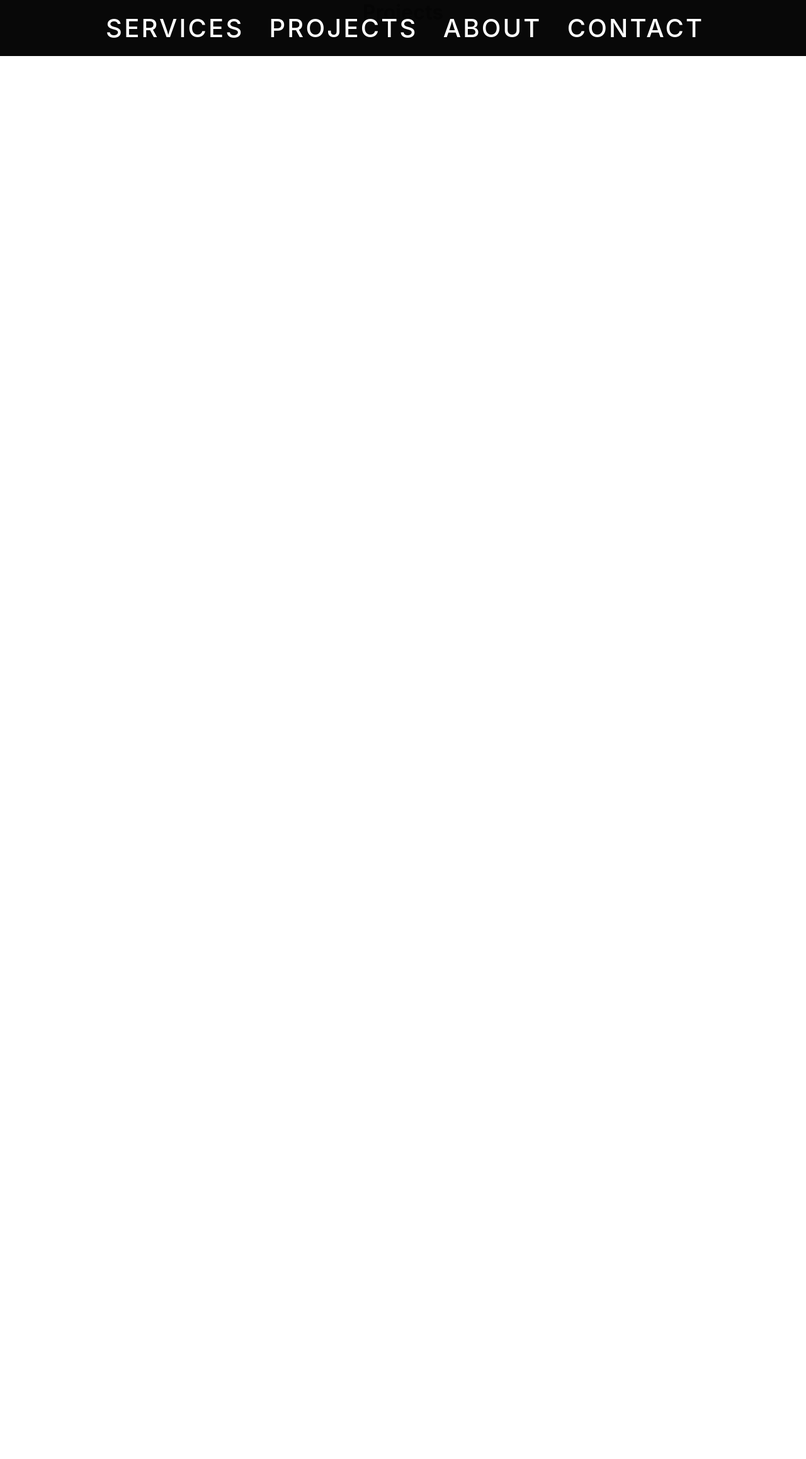
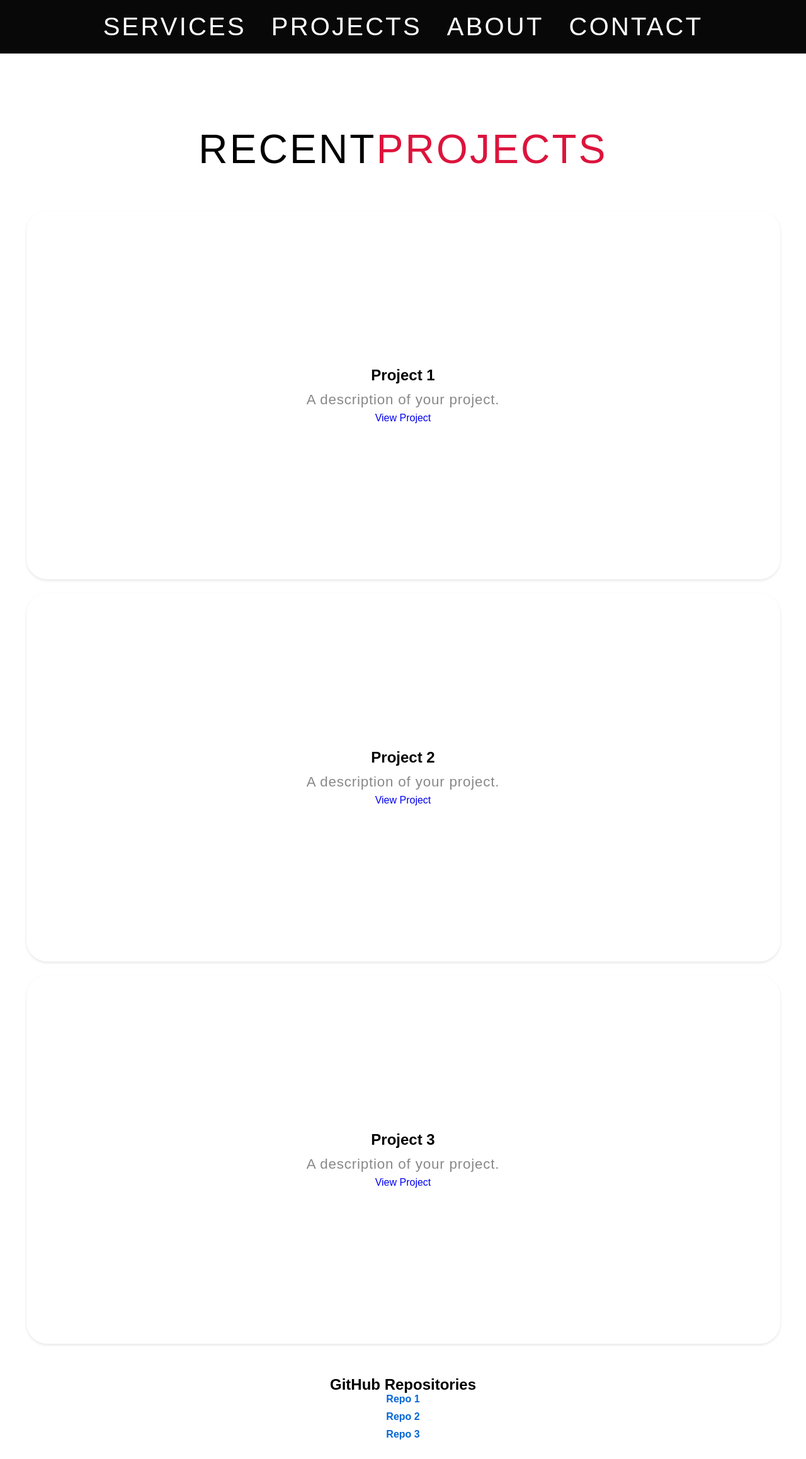
Before and after one commit to TumiDev10/portfolio-, a React (Create React App) app: page /projects in a window 1280 px wide. Shown: the whole page at 63% size. Before the commit the page ends 800 px from the top, so only its background shows below. Built offline with nearby package versions, Linux system fonts and the light colour scheme.

Commit message:
added style

```diff
--- a/src/Components/NavBar.css
+++ b/src/Components/NavBar.css
@@ -7,6 +7,14 @@
     top: 0;
     width: 100vw;
     height: auto;
+}
+
+#hero {
+    background-image: url(../images/Home.jpeg);
+    background-size: cover;
+    background-position: top center;
+    position: relative;
+    z-index: 1;
 }
 
 #header .header {
@@ -190,7 +198,7 @@ li {
     color: transparent;
     animation: text_reveal 0.5s ease forwards;
     animation-delay: 1s;
-    margin-top: -19%;
+    /* margin-top: -19%; */
 }
 
 #hero h1:nth-child(1) span {
@@ -245,7 +253,7 @@ li {
     font-size: 2rem;
     text-transform: uppercase;
     letter-spacing: 0.1rem;
-    margin-top: -15px;
+    margin-top: 33px;
     transition: 0.3s ease;
     transition-property: background-color, color;
     margin-left: -30%;
--- /dev/null
+++ b/src/Components/Projects.css
@@ -0,0 +1,84 @@
+body {
+    font-family: Arial, sans-serif;
+    margin: 0;
+    padding: 20px;
+  }
+
+  h1 {
+    text-align: center;
+  }
+
+  .projects-container {
+    display: flex;
+    flex-wrap: wrap;
+    flex-direction: column;
+    align-content: space-around;
+    margin-top: 4%;
+  }
+
+  .project-card {
+    width: 100%;
+    max-width: 1197px;
+    margin: 11px auto;
+    padding: 247px;
+    border-radius: 33px;
+    box-shadow: 0 2px 4px rgba(0, 0, 0, 0.1);
+    text-align: center;
+  }
+
+  .project-card h2 {
+    margin-top: 0;
+  }
+
+  .project-card p {
+    color: #888;
+  }
+
+  .github-repos {
+    margin-top: 40px;
+    text-align: center;
+  }
+
+  .github-repo {
+    margin-bottom: 10px;
+  }
+
+  .github-repo a {
+    display: block;
+    color: #0366d6;
+    text-decoration: none;
+    font-weight: bold;
+  }
+
+  #projects .projects-header h1 {
+    margin-bottom: 50px;
+  }
+
+  .section-title {
+    font-size: 4rem;
+    font-weight: 300;
+    color: black;
+    margin-bottom: 10px;
+    text-transform: uppercase;
+    letter-spacing: 0.2rem;
+    text-align: center;
+  }
+
+  .section-title span {
+    color: crimson;
+  }
+
+  @media (max-width: 768px) {
+    .project-card {
+      width: 100%;
+      max-width: 400px;
+      margin: 11px auto;
+    }
+
+  .section-title {
+    width: 100%;
+    max-width: 400px;
+      margin: 11px auto;
+  }
+
+  }
--- a/src/Components/Projects.js
+++ b/src/Components/Projects.js
@@ -1,11 +1,65 @@
-import React from "react";
+import React from 'react';
+import './Projects.css';
+
+const projects = [
+  {
+    name: 'Project 1',
+    description: 'A description of your project.',
+    link: '#'
+  },
+  {
+    name: 'Project 2',
+    description: 'A description of your project.',
+    link: '#'
+  },
+  {
+    name: 'Project 3',
+    description: 'A description of your project.',
+    link: '#'
+  }
+];
+
+const githubRepos = [
+  {
+    name: 'Repo 1',
+    link: 'https://github.com/your-username/repo1'
+  },
+  {
+    name: 'Repo 2',
+    link: 'https://github.com/your-username/repo2'
+  },
+  {
+    name: 'Repo 3',
+    link: 'https://github.com/your-username/repo3'
+  }
+];
 
 function Projects() {
-    return(
-        <div>
-            <h1>Projects</h1>
-        </div>
-    )
+  return (
+    <div className="App">
+      <h1 style={{marginTop: '180px'}} class="section-title">
+        Recent
+        <span>Projects</span>
+      </h1>
+      <div className="projects-container">
+        {projects.map((project, index) => (
+          <div className="project-card" key={index}>
+            <h2>{project.name}</h2>
+            <p>{project.description}</p>
+            <a href={project.link}>View Project</a>
+          </div>
+        ))}
+      </div>
+      <div className="github-repos">
+        <h2>GitHub Repositories</h2>
+        {githubRepos.map((repo, index) => (
+          <div className="github-repo" key={index}>
+            <a href={repo.link}>{repo.name}</a>
+          </div>
+        ))}
+      </div>
+    </div>
+  );
 }
 
 export default Projects;
--- a/src/Components/Services.css
+++ b/src/Components/Services.css
@@ -83,9 +83,10 @@ p {
 }
 
 img {
-    height: 100%;
-    width: 100%;
+    height: 150%;
+    width: 150%;
     object-fit: cover;
+
 }
 
 #services .service-item h2 {
@@ -93,6 +94,7 @@ img {
     color: white;
     margin-bottom: 10px;
     text-transform: uppercase;
+    margin-top: 37px;
 }
 
 #services .service-item p {
--- a/src/Components/Services.js
+++ b/src/Components/Services.js
@@ -8,13 +8,13 @@ function Services() {
             <section id="services">
                 <div class="services container">
                     <div class="service-top">
-                        <h1 class="section-title">
+                        <h1 style={{marginTop: '20%'}} class="section-title">
                             Serv
                             <span>i</span>
                             ces
                         </h1>
                         <p>
-                             My web design service provides you with a customized website design that's perfect for your business or personal site. I will be working with you to create a design that matches your brand, while giving your customers a seamless user experience that will delight them!
+                        As a full stack developer, I provide comprehensive web development services to meet all your project requirements. With expertise in both front-end and back-end development, I ensure a seamless and efficient development process from start to finish. Here's what you can expect from my services:
                         </p>
                     </div>
                     <div class="service-bottom">
@@ -23,11 +23,66 @@ function Services() {
                                 <img src="https://img.icons8.com/bubbles/100/000000/services.png"></img>
 
                             </div>
-                            <h2>Android applications development services</h2>
+                            <h2>Captivating Front-end development</h2>
                             <p>
-                                The number of people who own Android devices is growing year over year. You certainly want to offer your unique solution to this wide user base! I develop Android apps for various devices using the Java and Kotlin programming languages and Google’s own development tools and guidelines.
+                            I create visually appealing and user-friendly interfaces using the latest web technologies like React.js, React Native, HTML, CSS, and JavaScript.
+                            Your website will be responsive and optimized for various devices and screen sizes, ensuring a consistent experience for your users.
+                            I bring your web pages to life with interactive features, animations, and transitions, enhancing user engagement.
                             </p>
                         </div>
+
+                        <div class="service-item">
+                            <div class="icon">
+                                <img src="https://img.icons8.com/bubbles/100/000000/services.png"></img>
+                            </div>
+                            <h2>Powerful Back-end Development:</h2>
+                            <p>
+                            I develop robust server-side applications using languages like Java, or Node.js, ensuring efficient handling of your business logic.
+                            Database management is my expertise, and I design and implement scalable databases with proper data modeling and querying techniques.
+                            I seamlessly integrate RESTful APIs to facilitate smooth communication between your front-end and back-end components.
+                            Security is a priority, and I implement measures to protect your application against common vulnerabilities.
+                            </p>
+                        </div>
+
+                        <div class="service-item">
+                            <div class="icon">
+                                <img src="https://img.icons8.com/bubbles/100/000000/services.png"></img>
+                            </div>
+                            <h2>Efficient Database Management:</h2>
+                            <p>
+                            I design and set up databases based on your specific requirements, utilizing popular database systems such as MySQL, or MongoDB.
+                            From creating schemas and tables to optimizing complex queries, I ensure your data is structured and easily accessible.
+                            I handle data migration, backup, and recovery strategies to safeguard your valuable information.
+                            </p>
+                        </div>
+
+                        <div class="service-item">
+                            <div class="icon">
+                                <img src="https://img.icons8.com/bubbles/100/000000/services.png"></img>
+                            </div>
+                            <h2>Collaborative Version Control and Deployment:</h2>
+                            <p>
+                            I utilize version control systems like Git or Buddy to manage and track changes, allowing seamless collaboration with your team.
+                            With platforms like GitHub or GitLab, I ensure efficient code sharing, conflict resolution, and smooth code merging.
+                            </p>
+                            <p></p>
+                        </div>
+
+                        <div class="service-item">
+                            <div class="icon">
+                                <img src="https://img.icons8.com/bubbles/100/000000/services.png"></img>
+                            </div>
+                            <h2>Effective Problem Solving and Troubleshooting:</h2>
+                            <p>
+                            I excel at identifying and resolving issues in both front-end and back-end components, ensuring your application runs smoothly.
+                            From debugging code and optimizing performance to addressing security vulnerabilities, I take care of the technical challenges.
+                            Through thorough testing, including unit testing, integration testing, and end-to-end testing, I ensure a reliable and bug-free application.
+                            I continuously analyze and improve the architecture and performance of your application to meet your evolving needs.
+                            </p>
+                            <p></p>
+                        </div>
+
+
                     </div>
                 </div>
             </section>
```
Also changed, not shown: src/images/Home.jpeg (added).
